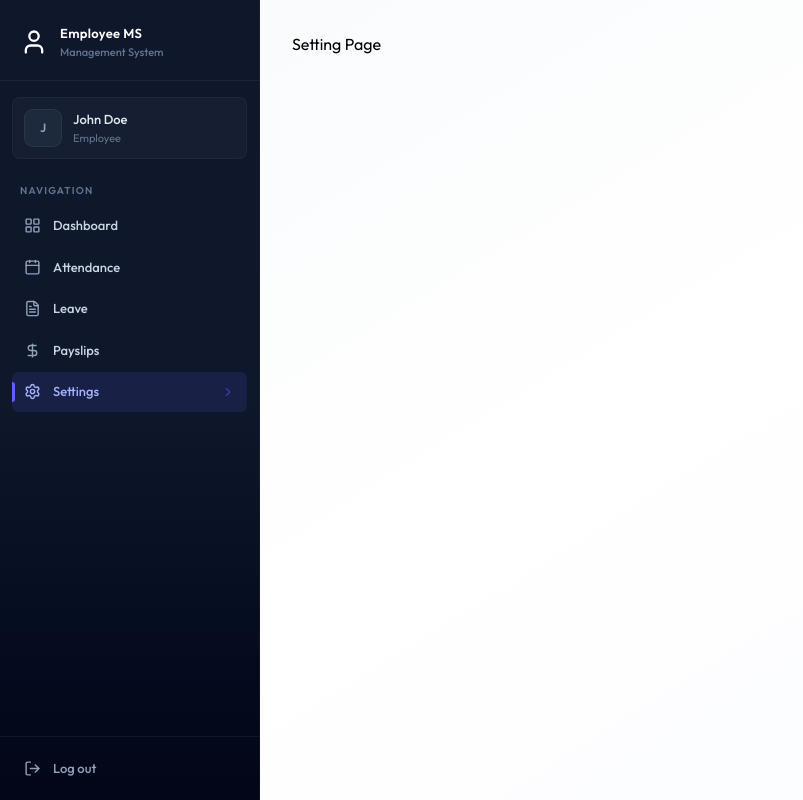
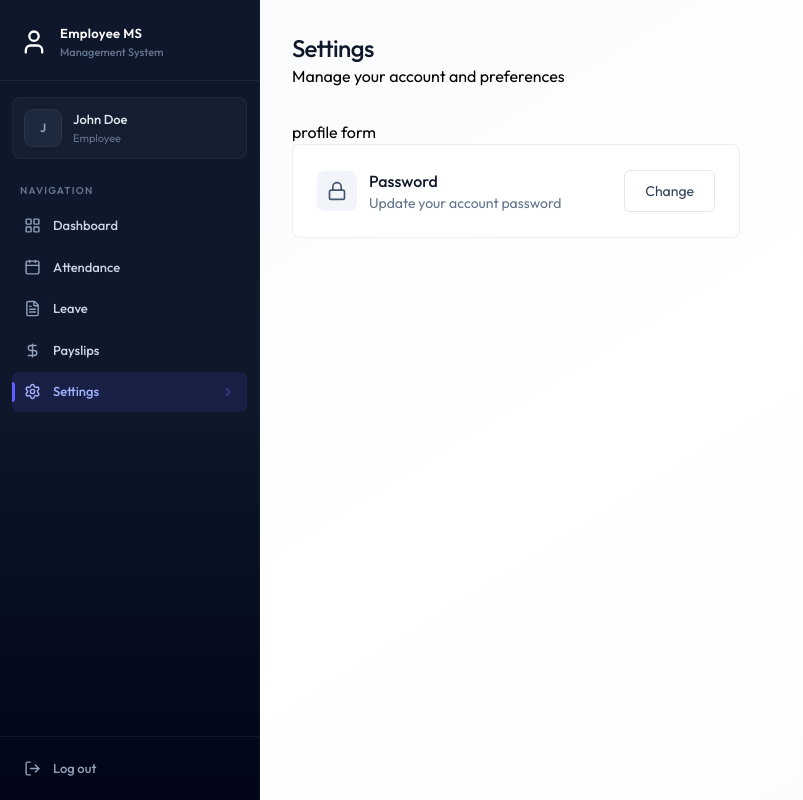
Before and after one commit to Shakithyanshaw/FULLSTACK-Employee-Management-System, a React (Vite) app in the folder client/: page /settings in a window 1280 px wide. Shown: the whole page, without its empty margins (0-803 px from the left). Built offline with nearby package versions, Linux system fonts and the light colour scheme.

Commit message:
feat: enhance Settings page with profile loading and password change functionality

```diff
--- a/client/src/pages/Settings.jsx
+++ b/client/src/pages/Settings.jsx
@@ -1,7 +1,54 @@
+import { useEffect, useState } from 'react';
+import { dummyProfileData } from '../assets/assets';
+import Loading from '../components/Loading';
+import { Lock } from 'lucide-react';
+
 const Settings = () => {
+  const [profile, setProfile] = useState(null);
+  const [loading, setLoading] = useState(true);
+  const [showPasswordModal, setShowPasswordModal] = useState(false);
+
+  const fetchProfile = async () => {
+    setProfile(dummyProfileData);
+    setTimeout(() => {
+      setLoading(false);
+    }, 1000);
+  };
+
+  useEffect(() => {
+    fetchProfile();
+  }, []);
+
+  if (loading) return <Loading />;
+
   return (
-    <div>
-      <h1>Setting Page</h1>
+    <div className="animate-fade-in">
+      <div className="page-header">
+        <h1 className="page-title">Settings</h1>
+        <p>Manage your account and preferences</p>
+      </div>
+      {profile && <p>profile form</p>}
+
+      {/* Change Password trigger */}
+      <div className="card max-w-md p-6 flex items-center justify-between">
+        <div className="flex items-center gap-3">
+          <div className="p-2.5 bg-slate-100 rounded-lg">
+            <Lock className="w-5 h-5 text-slate-600" />
+          </div>
+          <div>
+            <p className="font-medium text-slate-900">Password</p>
+            <p className="text-sm text-slate-500">
+              Update your account password
+            </p>
+          </div>
+        </div>
+        <button
+          onClick={() => setShowPasswordModal(true)}
+          className="btn-secondary text-sm"
+        >
+          Change
+        </button>
+      </div>
     </div>
   );
 };
```
